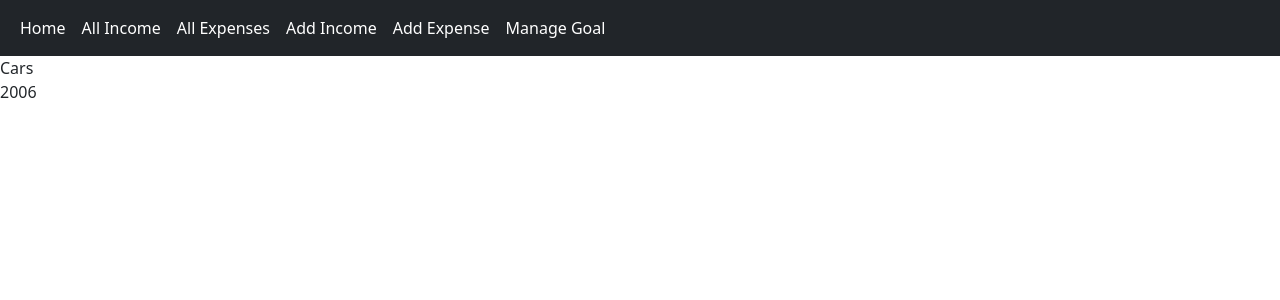
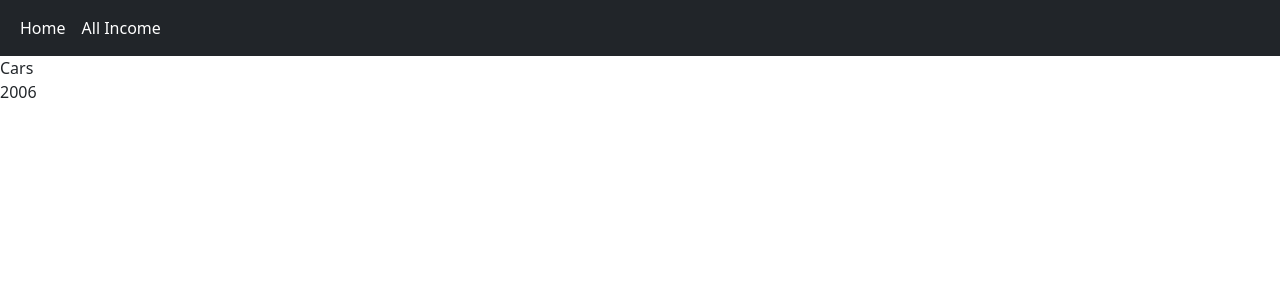
Before and after one commit to chrischiux/Movie-Review, a Flask app: page /movie/1 in a window 1280 px wide. Shown: the top 300 px of the page. Run offline with Flask 3, Linux system fonts and the light colour scheme.

Commit message:
removed demo code

```diff
--- a/app/static/collection.js
+++ b/app/static/collection.js
@@ -17,7 +17,7 @@ $(document).ready(function() {
 
 
     $.ajax({
-        url: '/collection',
+        url: '/manage-collection',
         type: 'POST',
         data: JSON.stringify({
             movie_id: movie_id,
@@ -26,7 +26,7 @@ $(document).ready(function() {
         contentType: "application/json; charset=utf-8",
         dataType: "json",
         success: function(json) {
-            alert("DONE");
+            //alert("DONE");
         }
         ,
         error: function(xhr, errmsg, err) {
--- a/app/templates/base.html
+++ b/app/templates/base.html
@@ -33,10 +33,6 @@
         <ul class="navbar-nav me-auto mb-2 mb-lg-0">
           <li class="nav-item"><a class="nav-link" href="/">Home</a>
           <li class="nav-item"><a class="nav-link" href="/view-income">All Income</a></li>
-          <li class="nav-item"><a class="nav-link" href="/view-expense">All Expenses</a></li>
-          <li class="nav-item"><a class="nav-link" href="/add-income">Add Income</a></li>
-          <li class="nav-item"><a class="nav-link" href="/add-expense">Add Expense</a></li>
-          <li class="nav-item"><a class="nav-link" href="/manage-goal">Manage Goal</a></li>
         </ul>
       </div>
     </div>
--- a/app/views.py
+++ b/app/views.py
@@ -21,19 +21,7 @@ def moviePage(id):
 
     return render_template('movie.html', movie=movie_details)
 
-
-
-@app.route('/respond', methods=['POST'])
-def respond():
-	data = json.loads(request.data)
-	response = data.get('response')
-
-	# Process the response
-	return json.dumps({'status': 'OK', 'response': response})
-
-
-
-@app.route('/collection', methods=['POST'])
+@app.route('/manage-collection', methods=['POST'])
 def collection():
     data = json.loads(request.data)
     movie_id = int(data.get('movie_id'))
@@ -42,8 +30,11 @@ def collection():
         current_user.collection.append(movie)
         db.session.commit()
     else:
-        current_user.collection.remove(movie)
-        db.session.commit()
+        try:
+            current_user.collection.remove(movie)
+            db.session.commit()
+        except(ValueError):
+            pass
 
     return json.dumps({'status': 'OK'})
 
```
Also changed, not shown: app.db.
